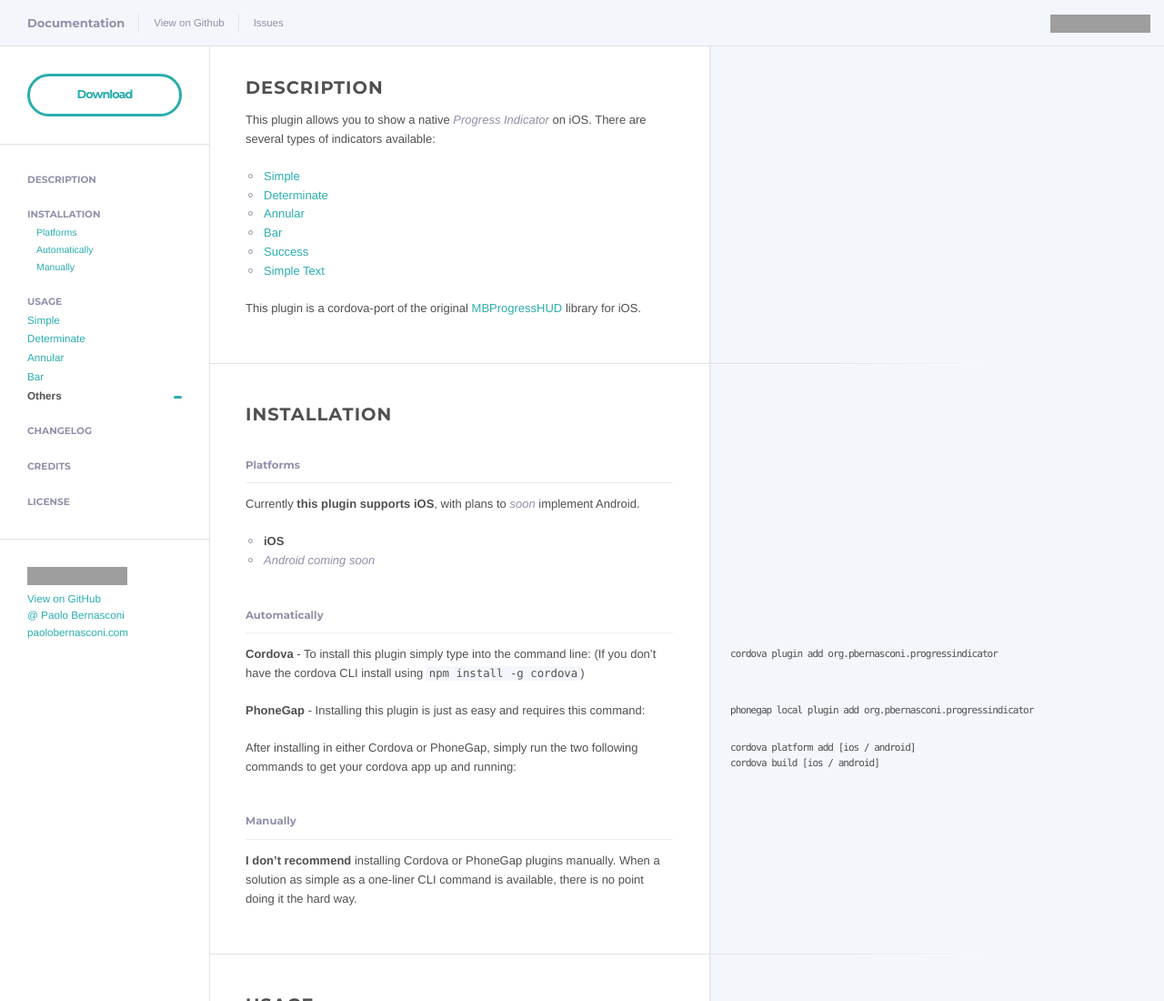
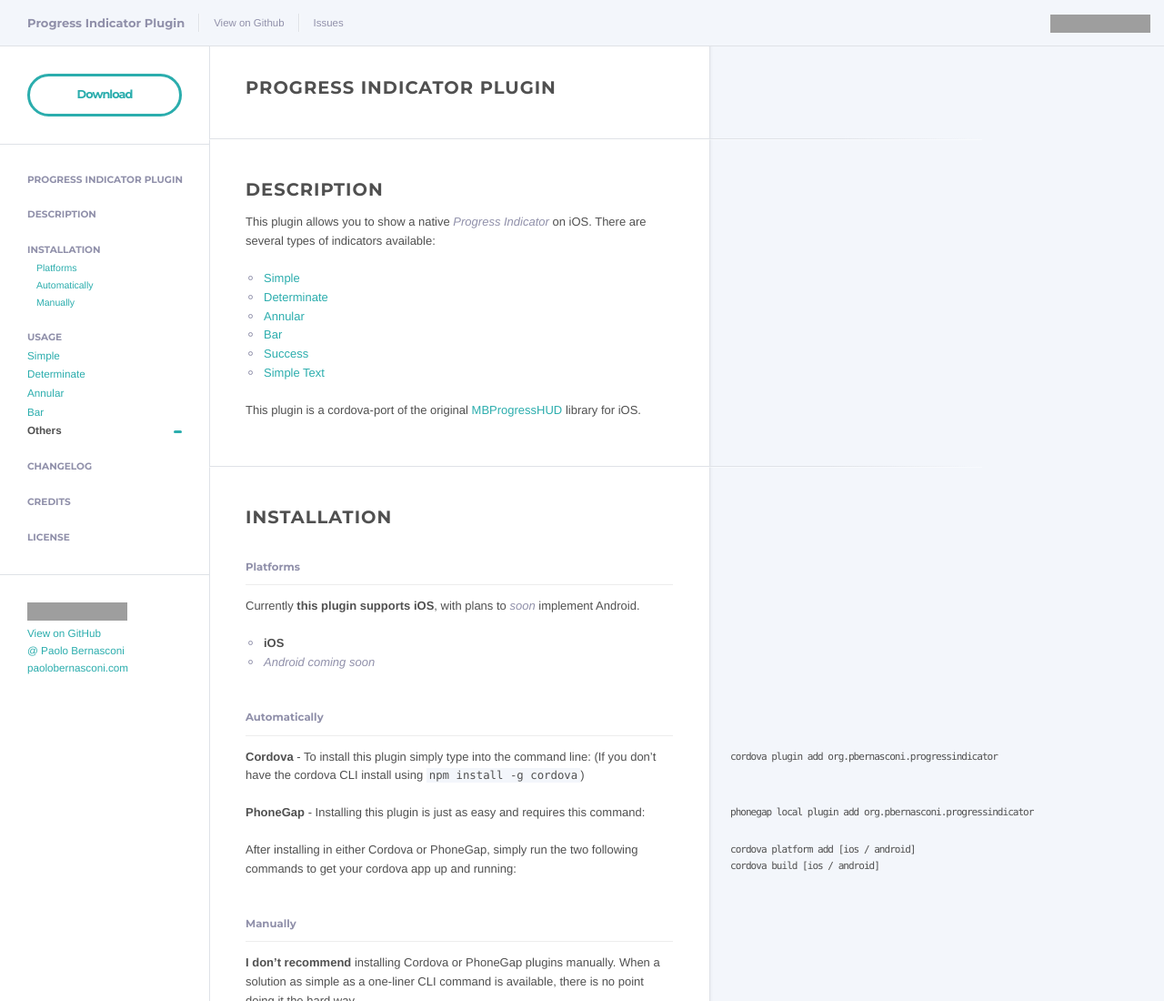
Before and after one commit to pbernasconi/cordova-progressIndicator, a plain HTML site: page index.html in a window 1280 px wide. Shown: the top 1100 px of the page at 91% size. Drawn offline with Linux system fonts and the light colour scheme; grey boxes are pictures that could not be loaded.

Commit message:
Edit Title

```diff
--- a/index.html
+++ b/index.html
@@ -6,7 +6,7 @@
 	<meta http-equiv="X-UA-Compatible" content="IE=edge,chrome=1">
 	<meta name="viewport" content="width=device-width">
 
-	<title>ProgressIndicator Plugin</title>
+	<title>Progress Indicator Plugin</title>
 
 	<!-- Flatdoc -->
 	<script type="text/javascript" async="" src="http://www.google-analytics.com/ga.js"></script>
@@ -43,7 +43,7 @@
 
 <div class='header'>
 	<div class='left'>
-		<h1><a href='http://pbernasconi.github.io/cordova-progressIndicator/'>Documentation</a></h1>
+		<h1><a href='http://pbernasconi.github.io/cordova-progressIndicator/'>Progress Indicator Plugin</a></h1>
 		<ul>
 			<li><a href='https://github.com/pbernasconi/cordova-progressIndicator/'>View on Github</a></li>
 			<li><a href='https://github.com/pbernasconi/cordova-progressIndicator/issues'>Issues</a></li>
--- a/index.md
+++ b/index.md
@@ -1,6 +1,8 @@
+PROGRESS INDICATOR Plugin
+==========================
 
 Description
-================
+==========
 
 This plugin allows you to show a native *Progress Indicator* on iOS.
 There are several types of indicators available:
```
